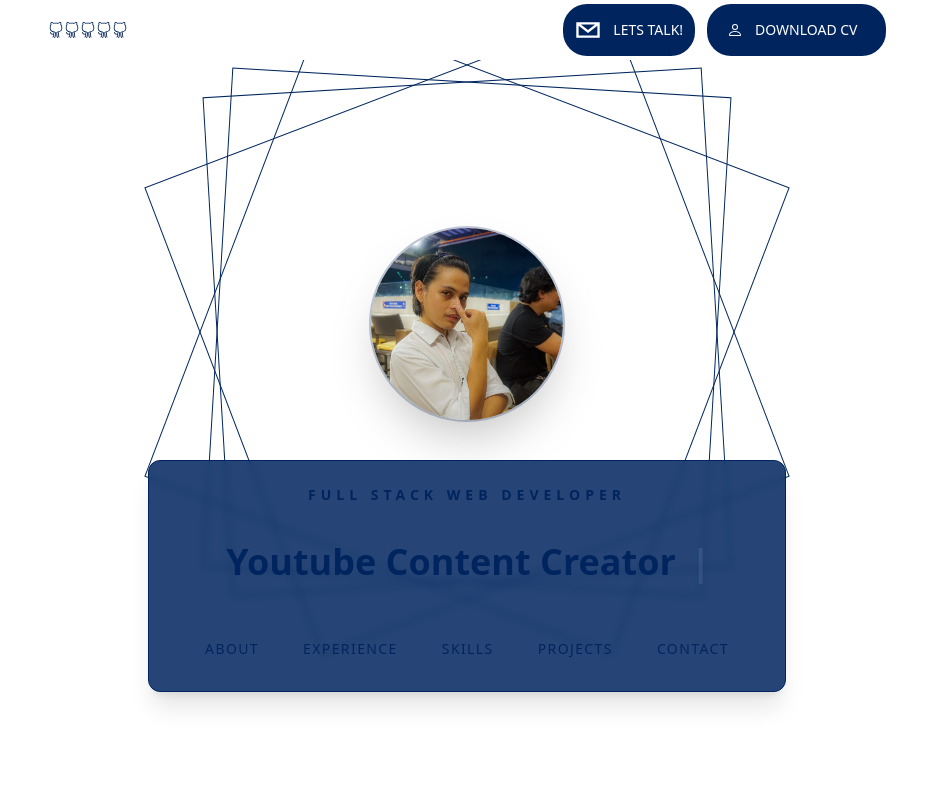
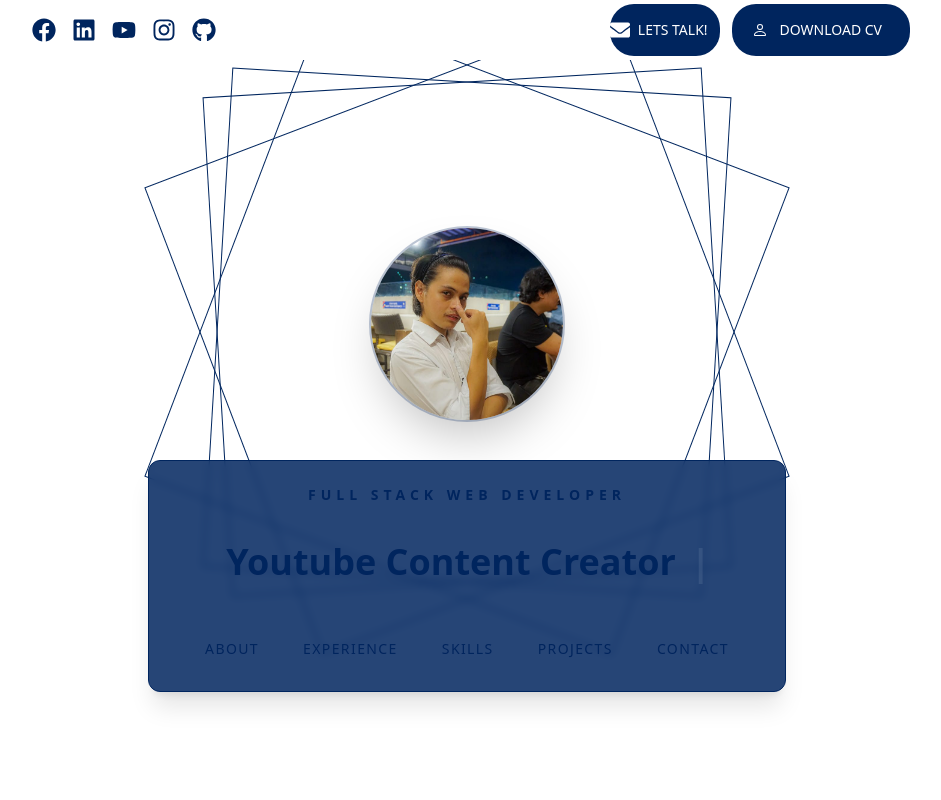
Before and after one commit to mgacrama211176/2023portfolio, a Next.js app: page / in a window 1280 px wide. Shown: the top 800 px of the page, without its empty margins (173-1114 px from the left). Built offline with nearby package versions, Linux system fonts and the light colour scheme.

Commit message:
updated icons

```diff
--- a/components/Header.tsx
+++ b/components/Header.tsx
@@ -1,8 +1,14 @@
 import React from "react";
-import { SocialIcon } from "react-social-icons";
 import { motion } from "framer-motion";
 import { BsPerson } from "react-icons/bs";
-import { SlSocialGithub } from "react-icons/sl";
+import {
+  FaFacebook,
+  FaLinkedin,
+  FaYoutube,
+  FaInstagram,
+  FaGithub,
+  FaEnvelope,
+} from "react-icons/fa";
 
 const Header = () => {
   return (
@@ -14,26 +20,51 @@ const Header = () => {
         animate={{ y: 0, opacity: 1, scale: 1 }}
         transition={{ duration: 1.5 }}
       >
-        <SlSocialGithub
+        <a
           href="https://www.facebook.com/maruronu.gakurama.3/"
-          color="#00255E"
-        />
-        <SlSocialGithub
+          target="_blank"
+          rel="noopener noreferrer"
+          className="text-[#00255E] hover:text-[#D6A23F] transition-colors duration-300 p-2"
+          aria-label="Facebook"
+        >
+          <FaFacebook size={24} />
+        </a>
+        <a
           href="https://www.linkedin.com/in/marlongacrama/"
-          color="#00255E"
-        />
-        <SlSocialGithub
+          target="_blank"
+          rel="noopener noreferrer"
+          className="text-[#00255E] hover:text-[#D6A23F] transition-colors duration-300 p-2"
+          aria-label="LinkedIn"
+        >
+          <FaLinkedin size={24} />
+        </a>
+        <a
           href="https://www.youtube.com/channel/UCmewiMiq1dSV1vlX6CGs_aQ"
-          color="#00255E"
-        />
-        <SlSocialGithub
+          target="_blank"
+          rel="noopener noreferrer"
+          className="text-[#00255E] hover:text-[#D6A23F] transition-colors duration-300 p-2"
+          aria-label="YouTube"
+        >
+          <FaYoutube size={24} />
+        </a>
+        <a
           href="https://www.instagram.com/gakurama_kun02/"
-          color="#00255E"
-        />
-        <SlSocialGithub
+          target="_blank"
+          rel="noopener noreferrer"
+          className="text-[#00255E] hover:text-[#D6A23F] transition-colors duration-300 p-2"
+          aria-label="Instagram"
+        >
+          <FaInstagram size={24} />
+        </a>
+        <a
           href="https://github.com/mgacrama211176"
-          color="#00255E"
-        />
+          target="_blank"
+          rel="noopener noreferrer"
+          className="text-[#00255E] hover:text-[#D6A23F] transition-colors duration-300 p-2"
+          aria-label="GitHub"
+        >
+          <FaGithub size={24} />
+        </a>
       </motion.div>
 
       {/* CONTACT ICON */}
@@ -44,14 +75,8 @@ const Header = () => {
         className="flex flex-row gap-3 mx-auto"
       >
         <button className="flex flex-row items-center justify-center cursor-pointer bg-[#00255E] rounded-3xl hover:bg-[#D6A23F] ease-in-out duration-500">
-          <SocialIcon
-            className="cursor-pointer"
-            network="email"
-            fgColor="white"
-            bgColor="transparent"
-          />
-
-          <p className="uppercase hidden md:inline-flex text-sm text-white pr-3 font-medium">
+          <FaEnvelope className="text-white" size={20} />
+          <p className="uppercase hidden md:inline-flex text-sm text-white pr-3 font-medium ml-2">
             Lets talk!
           </p>
         </button>
--- a/package.json
+++ b/package.json
@@ -25,7 +25,6 @@
     "react-hook-form": "^7.54.0",
     "react-icons": "^5.4.0",
     "react-simple-typewriter": "^5.0.1",
-    "react-social-icons": "^5.15.0",
     "typescript": "^5.9.3"
   },
   "devDependencies": {
```
Also changed, not shown: 1 other file (tests, documents, lock files or other folders).
